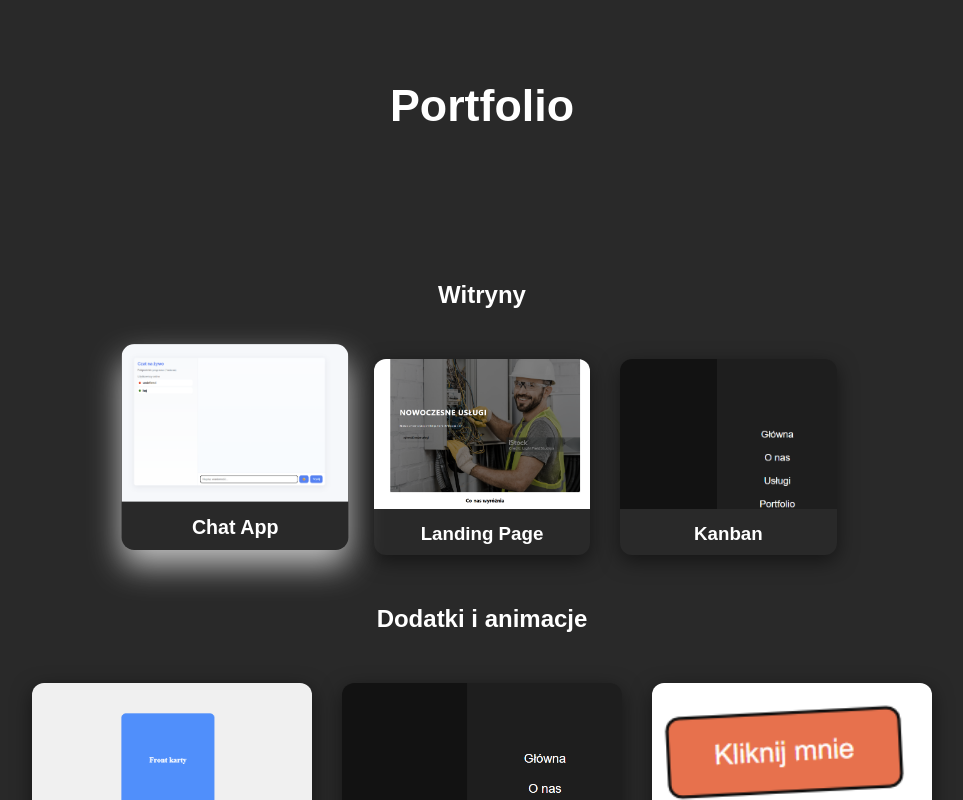
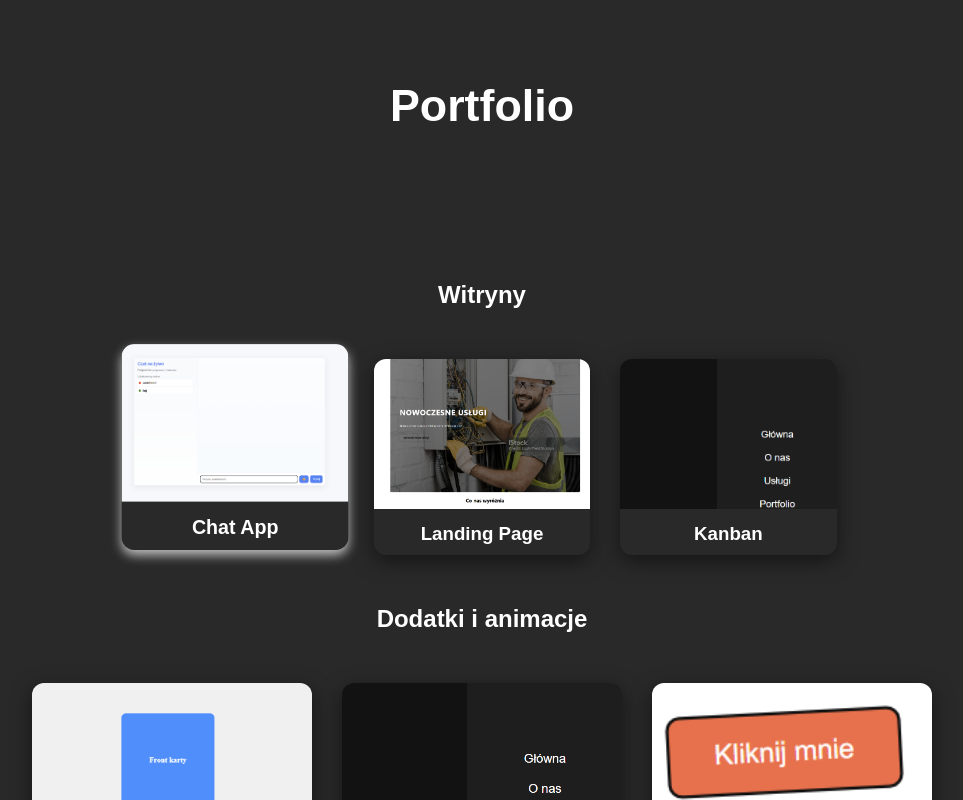
Before and after one commit to jajkopatatajko199/PORTFOLIO, a plain HTML site: page index.html in a window 1280 px wide. In both pictures the pointer is over the link "Chat App". Shown: the top 800 px of the page, without its empty margins (158-1121 px from the left). Drawn offline with nearby package versions, Linux system fonts and the light colour scheme.

Commit message:
Update style.css

```diff
--- a/style.css
+++ b/style.css
@@ -62,7 +62,7 @@ header p {
 }
 .project-card:hover {
   transform: translateY(-10px) scale(1.05);
-  box-shadow: 0 15px 30px rgba(255, 255, 255, 0.7);
+  box-shadow: 0 5px 10px rgba(255, 255, 255, 0.7);
 }
 .project-card img {
   width: 100%;
```
